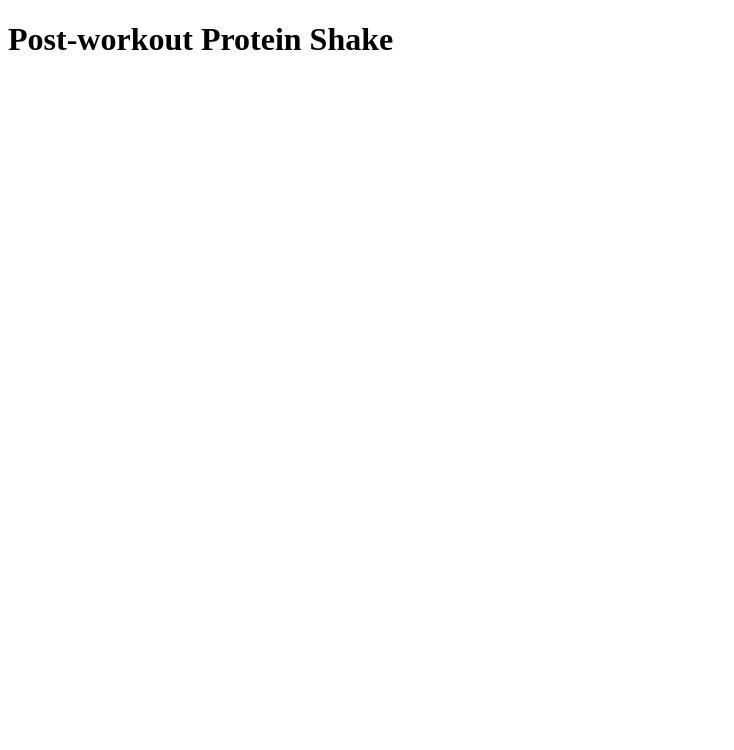
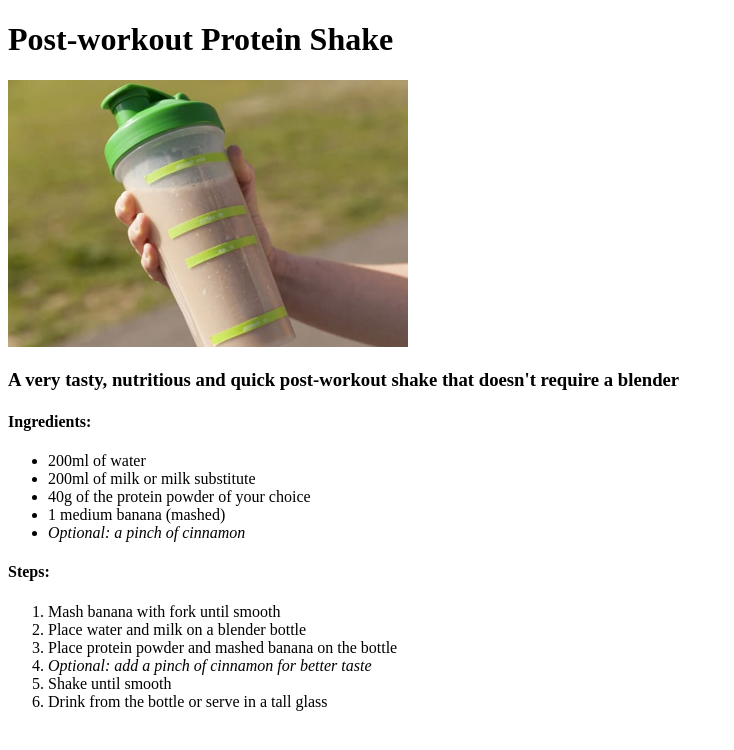
Before and after one commit to lsdorosario/odin-recipes, a plain HTML site: page recipes/shake.html in a window 1280 px wide. Shown: the whole page, without its empty margins (0-734 px from the left). Drawn offline with Linux system fonts and the light colour scheme.

Commit message:
Add protein shake recipe

```diff
--- a/recipes/shake.html
+++ b/recipes/shake.html
@@ -8,5 +8,25 @@
 </head>
 <body>
     <h1>Post-workout Protein Shake</h1>
+    <img src="../img/shake.jpg" alt="A picture of a protein shake with a shaker" style="width: 400px; height: auto;">
+    <h3>A very tasty, nutritious and quick post-workout shake that doesn't require a blender</h3>
+
+    <h4>Ingredients:</h4>
+    <ul>
+        <li>200ml of water</li>
+        <li>200ml of milk or milk substitute</li>
+        <li>40g of the protein powder of your choice</li>
+        <li>1 medium banana (mashed)</li>
+        <li><em>Optional: a pinch of cinnamon</em></li>
+    </ul>
+
+    <h4>Steps:</h4>
+    <ol>
+        <li>Mash banana with fork until smooth</li>
+        <li>Place water and milk on a blender bottle</li>
+        <li>Place protein powder and mashed banana on the bottle</li>
+        <li><em>Optional: add a pinch of cinnamon for better taste</em></li>
+        <li>Shake until smooth</li>
+        <li>Drink from the bottle or serve in a tall glass</li>
 </body>
 </html>
```
Also changed, not shown: index.html (+3 -3 lines), img/shake.jpg (added).
